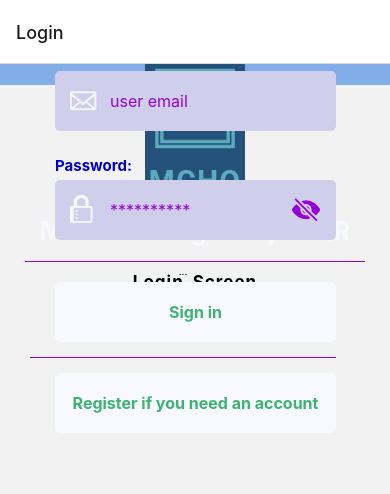
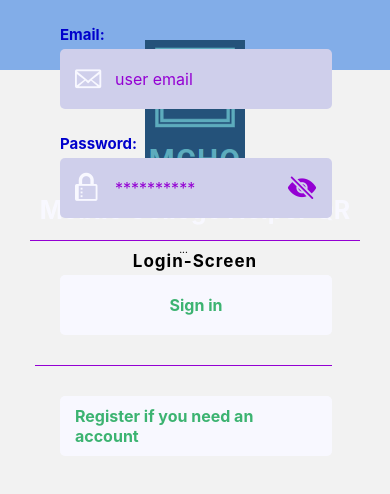
Before and after one commit to SalmanStarneo/MCHQ, a React Native app in the folder mchq/: screen /Login in a window 390 px wide. Shown: the top 494 px of the page. Built offline with nearby package versions, Linux system fonts and the light colour scheme.

Commit message:
wk10 updating stuff

```diff
--- a/mchq/src/Components/LoginScreen/Login.js
+++ b/mchq/src/Components/LoginScreen/Login.js
@@ -23,7 +23,8 @@ const Login= ({navigation}) =>{
             </InnerContainer>
           <Formik
             initialValues={{email:'', password:''}}
-            onSubmit={(values) => {console.log(values);}}
+            onSubmit={(values) => {console.log(values); navigation.navigate('Main')}}
+
           >
 
             {({handleChange, handleBlur, handleSubmit, values}) => (
--- a/mchq/src/Components/style.js
+++ b/mchq/src/Components/style.js
@@ -18,18 +18,16 @@ const {primary, secondary, tertiary, darkViolet, brand, green, red}= Colors;
 
 export const StyledContainer = styled.View`
     flex: 1;
-    padding: 25px;
-    padding-top: ${StatusBarHeight}px;
-    margin-vertical:-1%;
+    padding: 30px;
+    padding-top: 40px;
     background-color: ${primary};
+
 `
 
 export const InnerContainer = styled.View`
     flex: 1;
     width: 100%;
     align-items: center;
-    margin-vertical:1px;
-
     ${(props) => props.main && `
         background-color: ${red};
     `}
@@ -143,7 +141,7 @@ export const StyledButton = styled.TouchableOpacity`
     border-radius: 5px;
     height: 60px;
     margin-left:25px;
-    margin-vertical: 5px;
+    margin-vertical: 20px;
 `
 
 export const ButtonText = styled.Text`
--- a/mchq/src/navigation/RootStack.js
+++ b/mchq/src/navigation/RootStack.js
@@ -4,13 +4,26 @@ import React from "react";
 import Main from '../Components/MainScreen/Main'
 import Login from '../Components/LoginScreen/Login'
 import Register from "../Components/RegisterScreen/Register";
+import { Colors } from "../Components/style";
+
+const {primary, tertiary} = Colors;
 const Stack = createNativeStackNavigator();
 
 const RootStack = () => {
 
     return(
         <NavigationContainer>
-            <Stack.Navigator initialRouteName='LoginScreen'>
+            <Stack.Navigator initialRouteName='LoginScreen' screenOptions={{
+                headerStyled:{
+                    backgroundColor: 'transparent'
+                },
+                headerTintColor:tertiary,
+                headerTransparent: true,
+                headerTitle:'',
+                headerLeftContainerStyle:{
+                    paddingLeft:20
+                }
+            }}>
                 <Stack.Screen name="Login" component={Login} />
                 <Stack.Screen name="Main" component={Main} />
                 <Stack.Screen name="Register" component={Register} />
```
